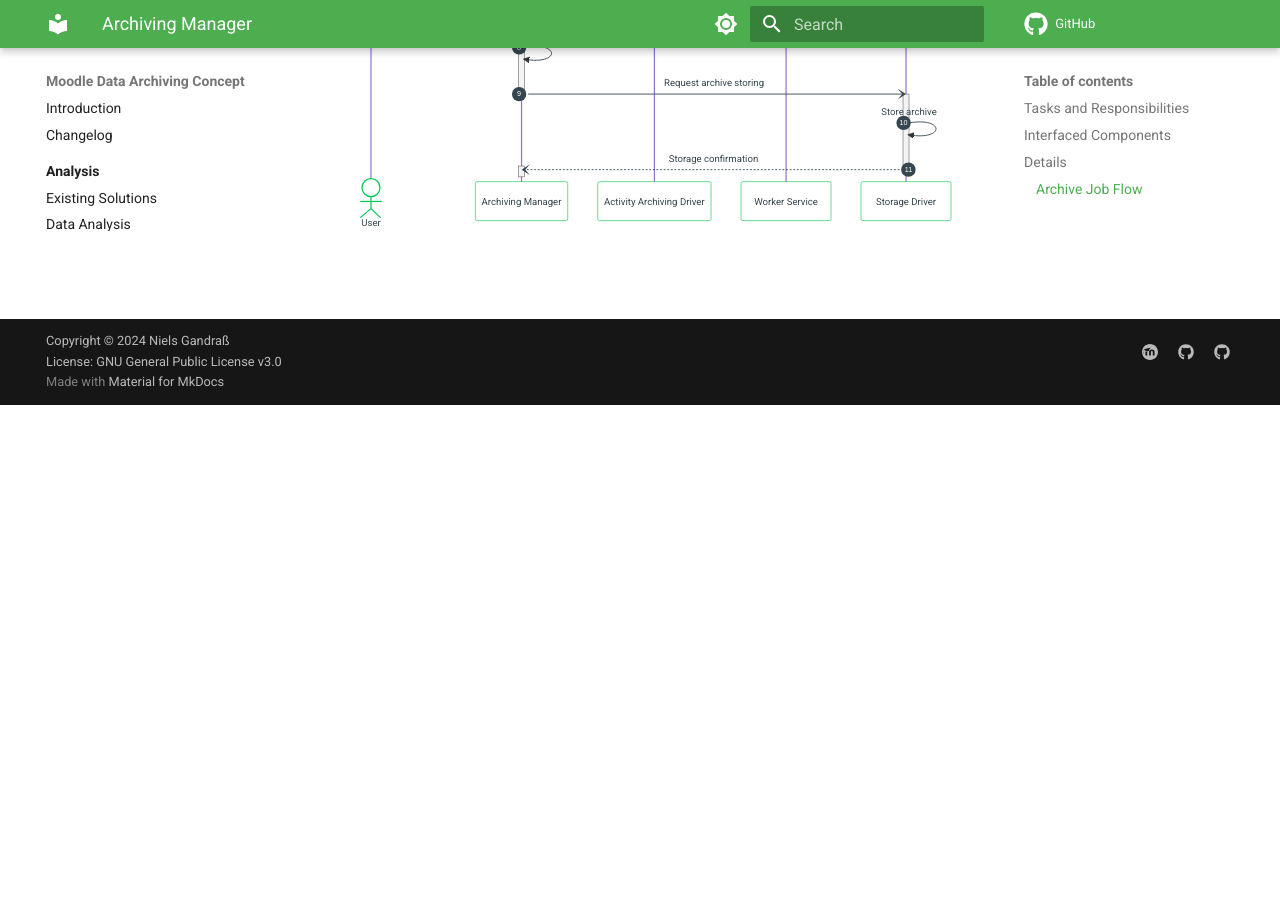
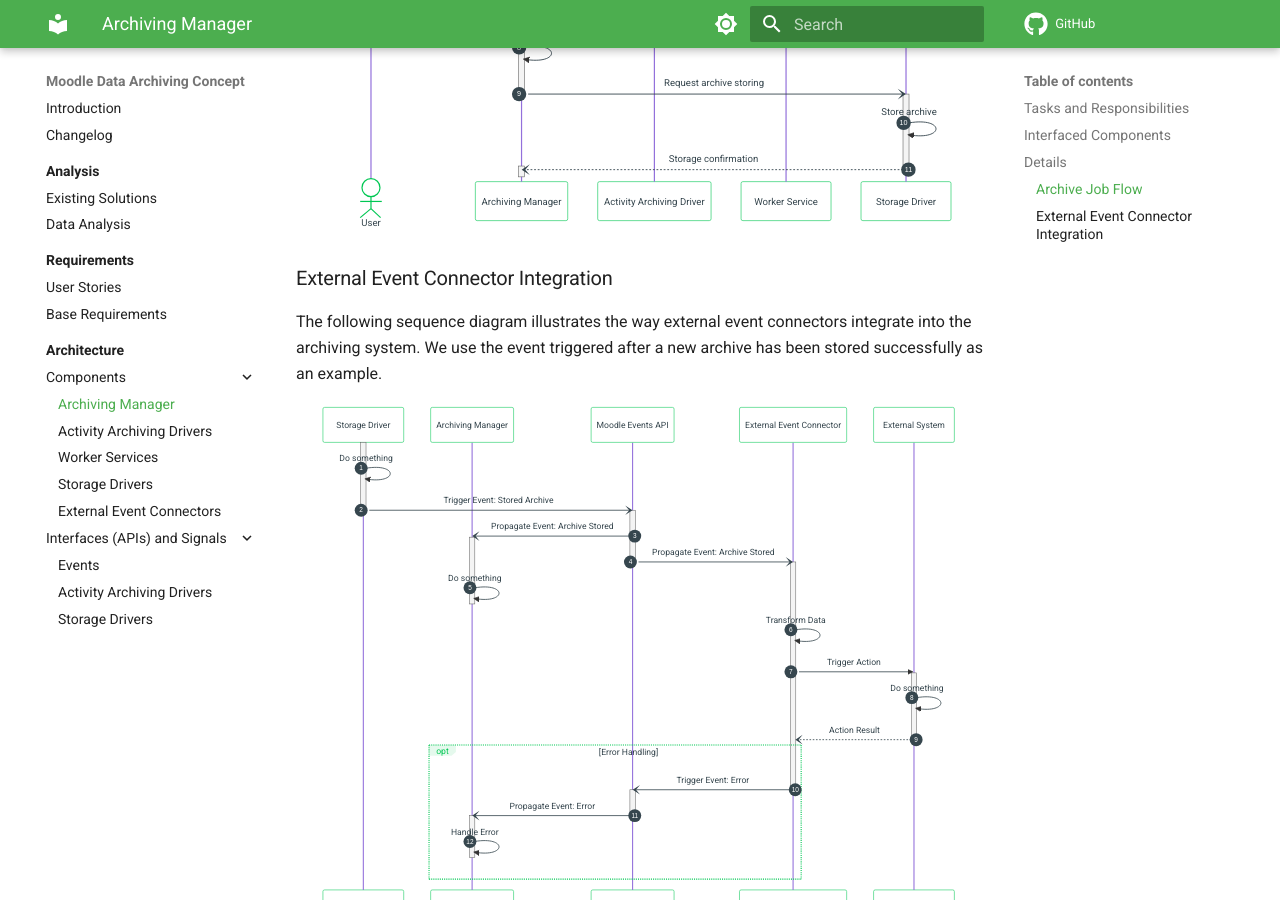
Before and after one commit to ngandrass/moodle-data-archiving-concept, an MkDocs documentation site: the page built from docs/architecture/components/archiving-manager.md, in a window 1280 px wide and 900 px high, scrolled down 2273 px. Built offline with MkDocs 1.6.1 and Material for MkDocs 9.7.7, drawn with Linux system fonts in a browser that asks for light colours; comment, search, counter and statistics services are not loaded; before the commit the page ends 2678 px from its top, so only the background shows below that.

Commit message:
Create sequence diagram to explain external event connector integration with the archiving system

````diff
--- a/docs/architecture/components/archiving-manager.md
+++ b/docs/architecture/components/archiving-manager.md
@@ -105,3 +105,56 @@ sequenceDiagram
     activate Archiving Manager
     deactivate Archiving Manager
 ```
+
+### External Event Connector Integration
+
+The following sequence diagram illustrates the way external event connectors integrate into the archiving system. We use
+the event triggered after a new archive has been stored successfully as an example.
+
+```mermaid
+sequenceDiagram
+    autonumber
+    participant Storage Driver
+    participant Archiving Manager
+    participant Moodle Events API
+    participant External Event Connector
+    participant External System
+
+    %% Event Trigger
+    activate Storage Driver
+    Storage Driver ->> Storage Driver: Do something
+    Storage Driver -) Moodle Events API: Trigger Event: Stored Archive
+    deactivate Storage Driver
+
+    %% Event Propagation
+    activate Moodle Events API
+    Moodle Events API -) Archiving Manager: Propagate Event: Archive Stored
+    activate Archiving Manager
+    Moodle Events API -) External Event Connector: Propagate Event: Archive Stored
+    activate External Event Connector
+    deactivate Moodle Events API
+
+    %% Event Handling
+    Archiving Manager ->> Archiving Manager: Do something
+    deactivate Archiving Manager
+
+    External Event Connector ->> External Event Connector: Transform Data
+    External Event Connector ->> External System: Trigger Action
+    activate External System
+    External System ->> External System: Do something
+    External System --) External Event Connector: Action Result
+    deactivate External System
+
+    opt Error Handling
+        External Event Connector -) Moodle Events API: Trigger Event: Error
+        deactivate External Event Connector
+        activate Moodle Events API
+        Moodle Events API -) Archiving Manager: Propagate Event: Error
+        deactivate Moodle Events API
+        activate Archiving Manager
+        Archiving Manager ->> Archiving Manager: Handle Error
+        deactivate Archiving Manager
+    end
+
+
+```
````
